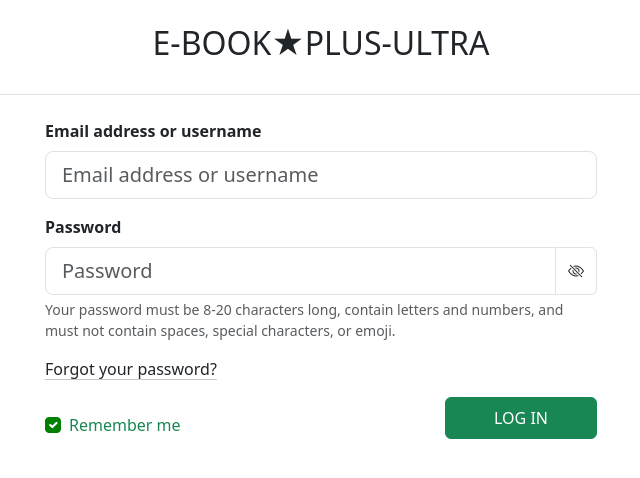
After one commit to oiceo123/Books, a PHP site: page /login.php in a window 1280 px wide. The commit adds this page. Shown: the top 478 px of the page, without its empty margins (319-959 px from the left). Run offline with PHP 8.4, Linux system fonts and the light colour scheme.

Commit message:
add login page

```diff
--- /dev/null
+++ b/login.css
@@ -0,0 +1,18 @@
+.form-check-input:checked {
+  background-color: green;
+  border-color: green;
+}
+
+.link-dark:hover {
+  color: green;
+  text-decoration-color: green;
+}
+
+.input-group-text {
+  background-color: #fff;
+}
+
+.input-group-text:hover {
+  cursor: pointer;
+  background-color: #f8f9fa;
+}
--- /dev/null
+++ b/login.php
@@ -0,0 +1,51 @@
+<!DOCTYPE html>
+<html lang="en">
+
+<head>
+    <meta charset="UTF-8">
+    <meta http-equiv="X-UA-Compatible" content="IE=edge">
+    <meta name="viewport" content="width=device-width, initial-scale=1.0">
+    <link href="https://cdn.jsdelivr.net/npm/bootstrap@5.3.0-alpha3/dist/css/bootstrap.min.css" rel="stylesheet" integrity="sha384-KK94CHFLLe+nY2dmCWGMq91rCGa5gtU4mk92HdvYe+M/SXH301p5ILy+dN9+nJOZ" crossorigin="anonymous" />
+    <link rel="stylesheet" href="https://cdn.jsdelivr.net/npm/bootstrap-icons@1.10.4/font/bootstrap-icons.css">
+    <script src="https://cdn.jsdelivr.net/npm/bootstrap@5.3.0-alpha3/dist/js/bootstrap.bundle.min.js" integrity="sha384-ENjdO4Dr2bkBIFxQpeoTz1HIcje39Wm4jDKdf19U8gI4ddQ3GYNS7NTKfAdVQSZe" crossorigin="anonymous"></script>
+    <link rel="stylesheet" href="./login.css">
+    <title>Log In</title>
+</head>
+
+<body>
+    <div class="text-center py-4 border-bottom">
+        <h2 class="">E-BOOK&#9733PLUS-ULTRA</h2>
+    </div>
+    <div class="container py-4" style="width: 45%;">
+        <!-- Email Input -->
+        <div class="mb-3">
+            <label for="exampleFormControlInput1" class="form-label fw-bold">Email address or username</label>
+            <input type="email" class="form-control form-control-lg" id="exampleFormControlInput1" placeholder="Email address or username">
+        </div>
+        <!-- Password Input -->
+        <div class="mb-3">
+            <label for="inputPassword5" class="form-label fw-bold">Password</label>
+            <div class="input-group">
+                <input type="password" id="inputPassword5" class="form-control form-control-lg" aria-labelledby="passwordHelpBlock" placeholder="Password">
+                <span class="input-group-text"><i class="bi bi-eye-slash"></i></span>
+            </div>
+            <div id="passwordHelpBlock" class="form-text">
+                Your password must be 8-20 characters long, contain letters and numbers, and must not contain spaces, special characters, or emoji.
+            </div>
+        </div>
+        <!-- Forgot Link -->
+        <p><a href="#" class="link-dark link-offset-2 link-underline-opacity-25 link-underline-opacity-100-hover">Forgot your password?</a></p>
+        <!-- Remember Checkbox and Log In Button -->
+        <div class="d-flex">
+            <div class="form-check mt-3">
+                <input class="form-check-input" type="checkbox" value="" id="flexCheckChecked" checked>
+                <label class="form-check-label text-success" for="flexCheckChecked">
+                    Remember me
+                </label>
+            </div>
+            <button type="button" class="btn btn-success ms-auto px-5">LOG IN</button>
+        </div>
+    </div>
+</body>
+
+</html>
```
Also changed, not shown: index.php (+22 -88 lines).
